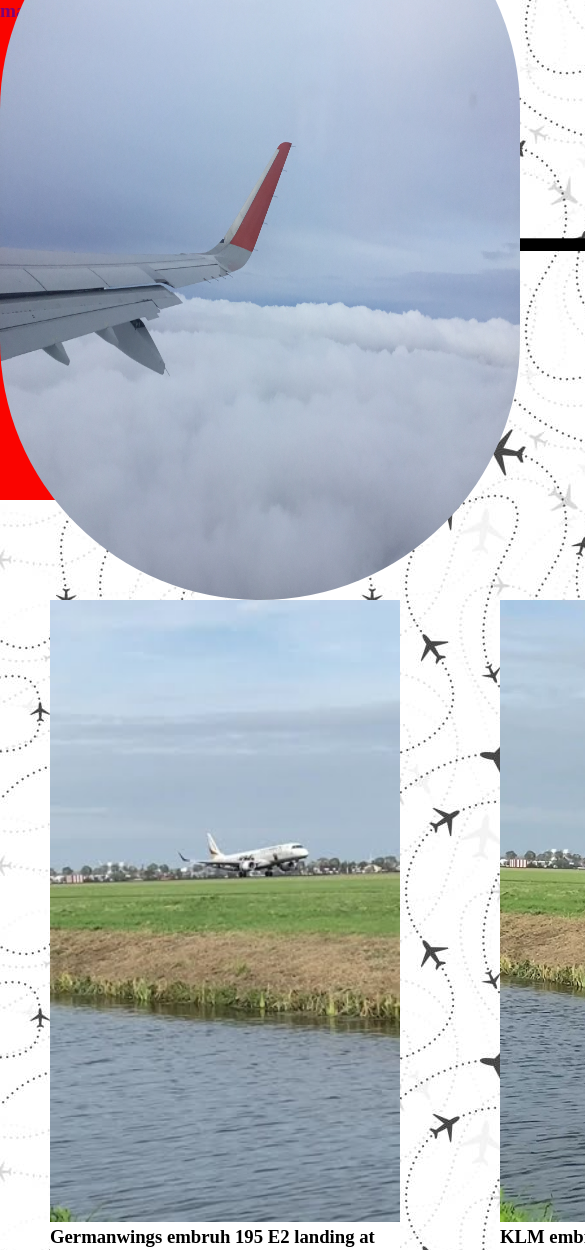
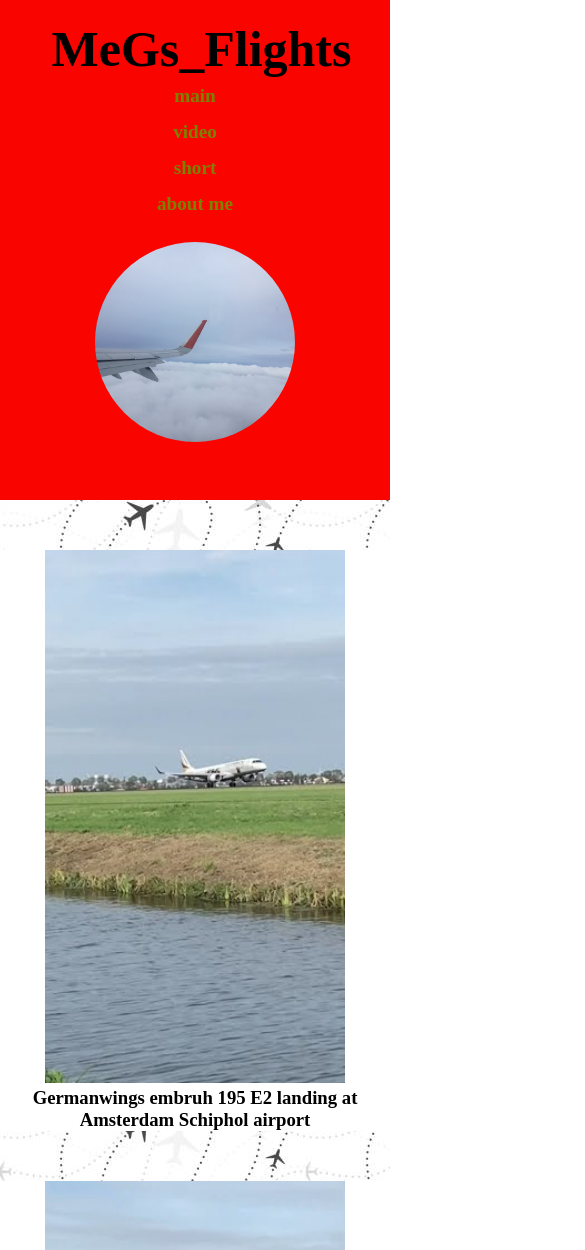
Before and after one commit to MeGsFlights/MeGs_Flights, a plain HTML site: page index.html in a window 390 px wide. Shown: the top 1250 px of the page, 585 px wide, since content can reach past the window. Drawn offline with Linux system fonts and the light colour scheme; a web font is replaced by a local one.

Commit message:
Add files via upload

```diff
--- a/index.html
+++ b/index.html
@@ -12,7 +12,7 @@
 </head>
 <body>
     <div class="header">
-        <div>
+        <div class="header-container">
             <div class="nav">
                      <ul class="main-navigation">
             <li class="navigation-item">
@@ -32,9 +32,9 @@
             <img class="main-logo-img" src="img/IMG_0114.JPG" alt="">
         </a>
             </div>
+        <h1 class="main-title">MeGs_Flights</h1>
+        </div>
 
-        </div>
-        <h1 class="main-title">MeGs_Flights</h1>
 
     </div>
     <div class="container">
--- a/styles.css
+++ b/styles.css
@@ -1,26 +1,29 @@
 @font-face {
     font-family: "HalloDu-MVDw";
     src: url("HalloDu-MVDw.ttf");
-    }
+}
 
-*{
+* {
     margin: 0;
     padding: 0;
 }
-body{
+
+body {
     background-image: url("img/planes\ background\ ultra.jpg")
+}
 
-}
-.container{
+.container {
     width: 1000px;
     margin: 0 auto;
 }
-.header{
+
+.header {
     height: 500px;
     background-color: #FA0400;
     background-size: cover;
 }
-.main-navigation{
+
+.main-navigation {
     list-style: none;
     display: flex;
     flex-direction: row;
@@ -29,26 +32,30 @@ body{
     opacity: .5;
     margin: 0 auto;
 }
-.gallery{
+
+.gallery {
     margin-top: 50px;
 }
-.gallery-list{
+
+.gallery-list {
     list-style: none;
     display: flex;
     flex-wrap: wrap;
 }
-.gallery-item{
+
+.gallery-item {
     width: 350px;
     margin: 50px;
     margin-bottom: 75px;
     background-color: white;
 }
-img{
+
+img {
     max-width: 100%;
     height: auto;
 }
 
-.navigation-link{
+.navigation-link {
     color: #0400EB;
     font-weight: bold;
     font-size: larger;
@@ -56,34 +63,35 @@ img{
 
 }
 
-.main-logo-img{
+.main-logo-img {
     width: 750px;
-    border-radius: 5000px;
+    border-radius: 50%;
     height: 750px;
 
 }
 
-.main-logo-img:hover{
+.main-logo-img:hover {
     transform: scale(1.1);
 }
-.nav{
+
+.nav {
     display: flex;
     flex-direction: column;
     position: relative;
 }
 
-.main-logo{
+.main-logo {
     align-self: flex-end;
     position: absolute;
     top: -150px;
     right: -130px;
 }
 
-.gallery-img{
+.gallery-img {
     width: 100%;
 }
 
-.main-title{
+.main-title {
     font-family: 'HalloDu-MVDw' cursive;
     font-size: 180px;
     margin-top: 40px;
@@ -91,27 +99,27 @@ img{
     font-weight: 900px;
 }
 
-.video-item{
+.video-item {
     width: 500px;
     margin-bottom: 150px;
     background-color: white;
 }
 
-.video-list{
-    display:flex;
+.video-list {
+    display: flex;
     flex-wrap: wrap;
 }
 
-.Video-img{
-width: 500px;
+.Video-img {
+    width: 500px;
 }
 
-.main-content{
+.main-content {
     width: 500px;
     margin: 0 auto;
 }
 
-.shorts-list{
+.shorts-list {
     list-style: none;
     display: flex;
     flex-wrap: wrap;
@@ -119,45 +127,136 @@ width: 500px;
     margin: auto;
 }
 
-.shorts-item{
+.shorts-item {
     width: 350px;
     margin: 50px;
     margin-bottom: 75px;
     background-color: white;
 }
 
-.short-img{
+.short-img {
     width: inherit;
     border: 1px solid black;
 }
 
-.About-content{
+.About-content {
     padding-left: 20px;
     padding-right: 20px;
 }
 
-.About-text{
+.About-text {
     font-size: 50px;
     background-color: white;
     display: inline-block;
     line-height: 100px;
     margin-right: 190px;
+    width: 35%;
 }
 
-.About-title{
+.About-title {
     font-size: 50px;
     background-color: white;
 }
 
-.About-img{
+.About-img {
     height: 400px;
     margin-right: 50px;
     vertical-align: top;
     border: 1px solid grey;
+    width: 600px;
+    margin-bottom: 20px;
 }
 
-.color{
+.color {
     width: 603px;
     height: 402px;
     background-color: #39ff14;
 }
+
+.flags {
+    display: flex;
+    flex-wrap: wrap;
+    width: 60%;
+}
+
+.inner-container {
+    display: flex;
+}
+
+.header-container{
+    display: flex;
+    flex-direction: column;
+}
+
+@media(max-width: 450px){
+    .main-logo {
+        position: static;
+        align-self: center;
+        margin-top: 20px;
+    }
+
+    .main-title{
+        font-size: 50px;
+        margin-left: 13px;
+        margin-top: 20px;
+        text-align: center;
+    }
+
+    .gallery-list{
+        display: block;
+    }
+
+    .gallery-item{
+        width: 100%;
+        margin: 0;
+        padding: 0;
+        text-align: center;
+        margin-bottom: 50px;
+    }
+
+    .gallery-img{
+        width: 300px;
+    }
+
+    .main-navigation{
+        flex-direction: column;
+        margin: 0;
+        padding: 0;
+        width: 100%;
+    }
+
+    .header-container{
+        flex-direction: column-reverse;
+    }
+
+    .main-logo-img {
+        width: 200px;
+        height: 200px;
+    }
+
+    .navigation-item{
+        padding: 0;
+        margin: 0;
+        text-align: center;
+    }
+
+    .container{
+        width: 100%;
+    }
+
+    .navigation-link{
+        display: block;
+        padding: 7px;
+        color: lime;
+    }
+
+    .navigation-link:hover{
+        background-color: white;
+    }
+
+
+
+
+
+
+}
```
Also changed, not shown: About-me.html (+5 -1 lines).
